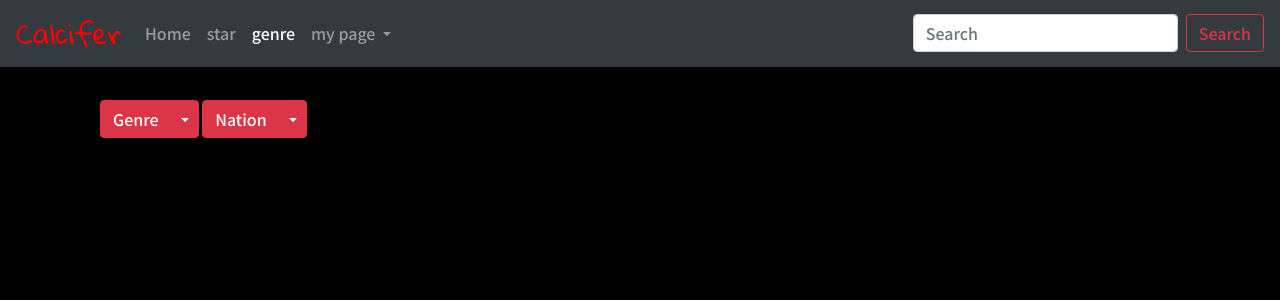
After one commit to sesame86/homework, a Flask app: template project/genre/templates/index.html in a window 1280 px wide. The commit adds this page. Shown: the top 300 px of the page. Run offline with Flask 2, Linux system fonts and the light colour scheme; the template is opened without the code that fills it, so the values that code supplies are empty; some libraries are stand-ins or nearby versions.

Commit message:
2020-08-16

```diff
--- a/project/genre/app.py
+++ b/project/genre/app.py
@@ -1,12 +1,18 @@
-from flask import Flask
+from pymongo import MongoClient
+from flask import Flask, render_template, jsonify, request
 
 app = Flask(__name__)
 
+client = MongoClient('localhost', 27017)
+db = client.MovieDB
 
+
+# HTML 화면 보여주기
 @app.route('/')
-def hello_world():
-    return 'Hello World!'
+def home():
+    return render_template('index.html')
+
 
 
 if __name__ == '__main__':
-    app.run()
+    app.run('0.0.0.0', port=5001, debug=True)
--- /dev/null
+++ b/project/genre/templates/index.html
@@ -0,0 +1,129 @@
+<!DOCTYPE html>
+<html lang="en">
+<head>
+  <!-- Required meta tags -->
+    <meta charset="utf-8">
+    <meta name="viewport" content="width=device-width, initial-scale=1, shrink-to-fit=no">
+
+    <!-- Bootstrap CSS -->
+    <link rel="stylesheet" href="https://maxcdn.bootstrapcdn.com/bootstrap/4.0.0/css/bootstrap.min.css"
+          integrity="sha384-Gn5384xqQ1aoWXA+058RXPxPg6fy4IWvTNh0E263XmFcJlSAwiGgFAW/dAiS6JXm" crossorigin="anonymous">
+
+    <!-- JS -->
+    <script src="https://ajax.googleapis.com/ajax/libs/jquery/3.5.1/jquery.min.js"></script>
+    <script src="https://cdnjs.cloudflare.com/ajax/libs/popper.js/1.12.9/umd/popper.min.js"
+            integrity="sha384-ApNbgh9B+Y1QKtv3Rn7W3mgPxhU9K/ScQsAP7hUibX39j7fakFPskvXusvfa0b4Q"
+            crossorigin="anonymous"></script>
+    <script src="https://maxcdn.bootstrapcdn.com/bootstrap/4.0.0/js/bootstrap.min.js"
+        integrity="sha384-JZR6Spejh4U02d8jOt6vLEHfe/JQGiRRSQQxSfFWpi1MquVdAyjUar5+76PVCmYl"
+        crossorigin="anonymous"></script>
+
+    <!-- 구글폰트 -->
+    <link href="https://fonts.googleapis.com/css2?family=Noto+Sans+KR:wght@500&display=swap" rel="stylesheet">
+    <link href="https://fonts.googleapis.com/css2?family=Gloria+Hallelujah&display=swap" rel="stylesheet">
+
+    <title>Calcifer</title>
+
+    <style>
+        * {
+            font-family: 'Noto Sans KR', sans-serif;
+        }
+        .site-title-font{
+            color: red;
+            font-family: 'Gloria Hallelujah', cursive;
+            font-size: 27px;
+        }
+        .size{
+            width: auto;
+            height: 800px;
+        }
+        .wrap {
+            width: 900px;
+            margin-top:100px;
+            margin-left: 100px;
+            margin-right: 100px;
+
+        }
+        .background{
+            background-color: black;
+        }
+
+    </style>
+
+    <script>
+        $(document).ready(function () {
+            // 창을 새로고침할 때마다 실행할 함수를 여기에 입력합니다.
+
+        });
+
+
+
+    </script>
+</head>
+<body class="background">
+<header>
+  <nav class="navbar navbar-expand-md navbar-dark fixed-top bg-dark">
+    <a class="navbar-brand" href="#"><font class="site-title-font">Calcifer</font></a>
+    <button class="navbar-toggler" type="button" data-toggle="collapse" data-target="#navbarCollapse" aria-controls="navbarCollapse" aria-expanded="false" aria-label="Toggle navigation">
+      <span class="navbar-toggler-icon"></span>
+    </button>
+    <div class="collapse navbar-collapse" id="navbarCollapse">
+      <ul class="navbar-nav mr-auto">
+        <li class="nav-item">
+          <a class="nav-link" href="http://localhost:5000/">Home <span class="sr-only">(current)</span></a>
+        </li>
+        <li class="nav-item">
+          <a class="nav-link" href="http://localhost:8080/">star</a>
+        </li>
+        <li class="nav-item active">
+          <a class="nav-link" href="http://127.0.0.1:5001/">genre</a>
+        </li>
+        <li class="nav-item dropdown">
+        <a class="nav-link dropdown-toggle" href="#" id="navbarDropdown" role="button" data-toggle="dropdown" aria-haspopup="true" aria-expanded="false">
+          my page
+        </a>
+        <div class="dropdown-menu" aria-labelledby="navbarDropdown">
+          <a class="dropdown-item" href="http://127.0.0.1:5002/">로그인</a>
+          <a class="dropdown-item" href="#">회원가입</a>
+          <div class="dropdown-divider"></div>
+          <a class="dropdown-item" href="#">my home</a>
+        </div>
+      </li>
+      </ul>
+      <form class="form-inline mt-2 mt-md-0">
+        <input class="form-control mr-sm-2" type="text" placeholder="Search" aria-label="Search">
+        <button class="btn btn-outline-danger my-2 my-sm-0" type="submit">Search</button>
+      </form>
+    </div>
+  </nav>
+</header>
+<div class="wrap">
+    <div class="btn-group">
+      <button type="button" class="btn btn-danger">Genre</button>
+      <button type="button" class="btn btn-danger dropdown-toggle dropdown-toggle-split" data-toggle="dropdown" aria-haspopup="true" aria-expanded="false">
+        <span class="sr-only">Toggle Dropdown</span>
+      </button>
+      <div class="dropdown-menu">
+        <a class="dropdown-item" href="#">Animation</a>
+        <a class="dropdown-item" href="#">Horror</a>
+        <a class="dropdown-item" href="#">Action</a>
+        <a class="dropdown-item" href="#">SF</a>
+      </div>
+    </div>
+    <div class="btn-group">
+      <button type="button" class="btn btn-danger">Nation</button>
+      <button type="button" class="btn btn-danger dropdown-toggle dropdown-toggle-split" data-toggle="dropdown" aria-haspopup="true" aria-expanded="false">
+        <span class="sr-only">Toggle Dropdown</span>
+      </button>
+      <div class="dropdown-menu">
+        <a class="dropdown-item" href="#">Korea</a>
+        <a class="dropdown-item" href="#">USA</a>
+        <a class="dropdown-item" href="#">Japan</a>
+        <a class="dropdown-item" href="#">China</a>
+      </div>
+    </div>
+</div>
+
+
+</body>
+</html>
--- a/project/home/templates/index.html
+++ b/project/home/templates/index.html
@@ -126,14 +126,14 @@
           <a class="nav-link" href="http://localhost:8080/">star</a>
         </li>
         <li class="nav-item">
-          <a class="nav-link" href="#">genre</a>
+          <a class="nav-link" href="http://127.0.0.1:5001/">genre</a>
         </li>
         <li class="nav-item dropdown">
         <a class="nav-link dropdown-toggle" href="#" id="navbarDropdown" role="button" data-toggle="dropdown" aria-haspopup="true" aria-expanded="false">
           my page
         </a>
         <div class="dropdown-menu" aria-labelledby="navbarDropdown">
-          <a class="dropdown-item" href="#">로그인</a>
+          <a class="dropdown-item" href="http://127.0.0.1:5002/">로그인</a>
           <a class="dropdown-item" href="#">회원가입</a>
           <div class="dropdown-divider"></div>
           <a class="dropdown-item" href="#">my home</a>
--- a/project/myMovie/app.py
+++ b/project/myMovie/app.py
@@ -19,7 +19,7 @@ def home():
 def show_movies():
     # 1. db에서 mystar 목록 전체를 검색합니다. ID는 제외하고 like 가 많은 순으로 정렬합니다.
     # 참고) find({},{'_id':False}), sort()를 활용하면 굿!
-    movies = list(db.movies.find({}, {'_id': False}))
+    movies = list(db.naver_movies.find({}, {'_id': False}))
     result = {'result': 'success', 'msg': movies}
     # 2. 성공하면 success 메시지와 함께 stars_list 목록을 클라이언트에 전달합니다.
     return jsonify(result)
```
Also changed, not shown: project/login/app.py (added, +18 -0 lines), project/login/templates/index.html (added, +136 -0 lines), project/myMovie/templates/index.html (+4 -4 lines).
